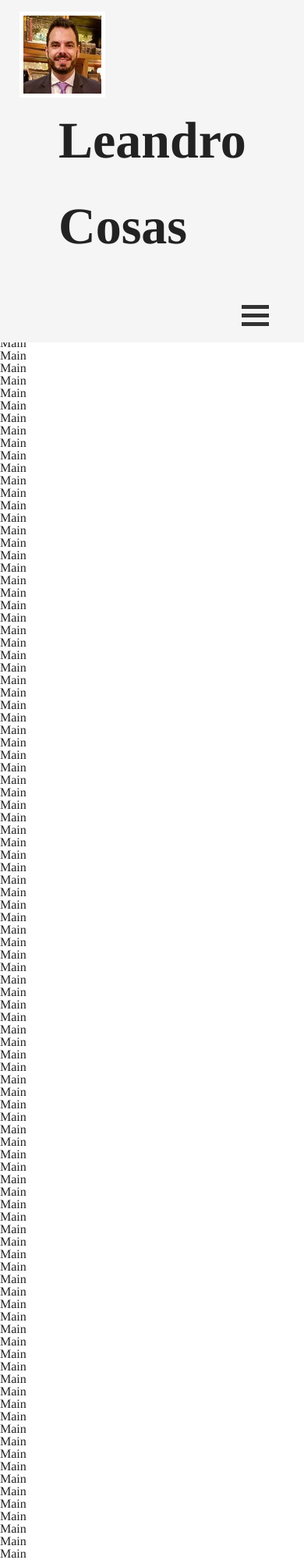
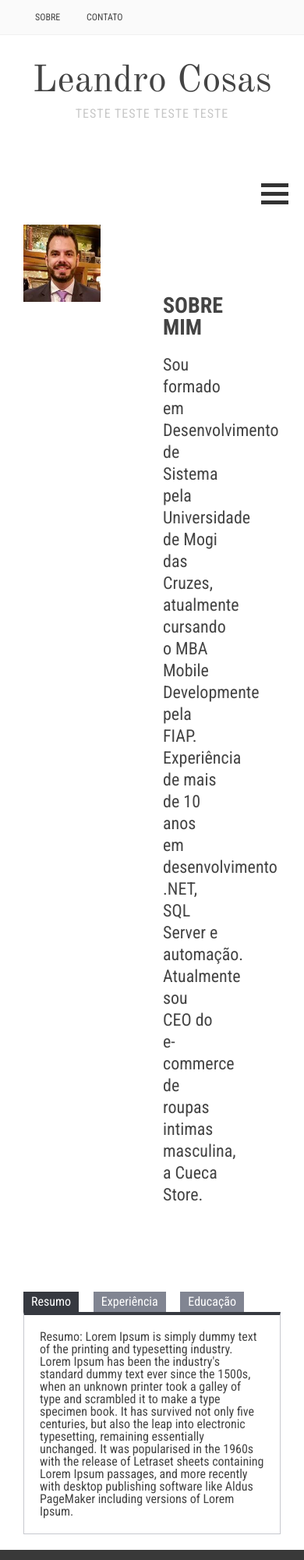
Before and after one commit to lecosas/portifolio, a plain HTML site: page index.html in a window 390 px wide. Shown: the top 2000 px of the page at 78% size. Drawn offline with nearby package versions, Linux system fonts and the light colour scheme.

Commit message:
Tabs, novo menu e novo header.

```diff
--- a/index.html
+++ b/index.html
@@ -1,19 +1,36 @@
-<html>
+<html lang="pt-br">
 
 <head>
     <meta charset="utf-8" />
     <meta name="viewport" content="width=device-width, initial-scale=1">
+    <link href="https://fonts.googleapis.com/css?family=Old+Standard+TT:400,700|Roboto+Condensed:400,700&display=swap" rel="stylesheet">
     <link href="./style.css" rel="stylesheet" />
-    <title>Portifolio</title>
+    <title>Leandro Cosas</title>
 </head>
 
 <body onload="load();">
     <header class="header" role="header">
-        <img class="header__logo" src="./assets/images/lecosas.jpg" alt="Foto Leandro Cosas">
-        <h1 class="header__name">Leandro Cosas</h1>
+        <nav class="header__menu__top" role="navigation">
+            <div class="inner">
+                <a class="header__menu__top__link" href="#">Sobre</a>
+                <a class="header__menu__top__link" href="#">Contato</a>
+            </div>
+        </nav>
+        <section class="header__main">
+            <div class="inner">
+                <h1 class="header__name">Leandro Cosas</h1>
+                <p class="header__name__slogan">Teste teste teste teste</p>
+            </div>
+        </section>
         <nav class="header__menu">
-            <a class="header__menu__link" href="#">Sobre</a>
-            <a class="header__menu__link" href="#">Contato</a>
+            <div class="inner">
+                <a class="header__menu__link" href="#">Home</a>
+                <a class="header__menu__link" href="#">Mobile</a>
+                <a class="header__menu__link" href="#">Web</a>
+                <a class="header__menu__link" href="#">Empreendedorismo</a>
+                <a class="header__menu__link" href="#">E-commerce</a>
+                <a class="header__menu__link" href="#">Desenv. Pessoal</a>
+            </div>
         </nav>
         <div class="menu-hamburguer">
             <div class="bar1"></div>
@@ -26,149 +43,34 @@
         </nav>
     </header>
     <main class="main" role="main">
-        <p>Main</p>
-        <p>Main</p>
-        <p>Main</p>
-        <p>Main</p>
-        <p>Main</p>
-        <p>Main</p>
-        <p>Main</p>
-        <p>Main</p>
-        <p>Main</p>
-        <p>Main</p>
-        <p>Main</p>
-        <p>Main</p>
-        <p>Main</p>
-        <p>Main</p>
-        <p>Main</p>
-        <p>Main</p>
-        <p>Main</p>
-        <p>Main</p>
-        <p>Main</p>
-        <p>Main</p>
-        <p>Main</p>
-        <p>Main</p>
-        <p>Main</p>
-        <p>Main</p>
-        <p>Main</p>
-        <p>Main</p>
-        <p>Main</p>
-        <p>Main</p>
-        <p>Main</p>
-        <p>Main</p>
-        <p>Main</p>
-        <p>Main</p>
-        <p>Main</p>
-        <p>Main</p>
-        <p>Main</p>
-        <p>Main</p>
-        <p>Main</p>
-        <p>Main</p>
-        <p>Main</p>
-        <p>Main</p>
-        <p>Main</p>
-        <p>Main</p>
-        <p>Main</p>
-        <p>Main</p>
-        <p>Main</p>
-        <p>Main</p>
-        <p>Main</p>
-        <p>Main</p>
-        <p>Main</p>
-        <p>Main</p>
-        <p>Main</p>
-        <p>Main</p>
-        <p>Main</p>
-        <p>Main</p>
-        <p>Main</p>
-        <p>Main</p>
-        <p>Main</p>
-        <p>Main</p>
-        <p>Main</p>
-        <p>Main</p>
-        <p>Main</p>
-        <p>Main</p>
-        <p>Main</p>
-        <p>Main</p>
-        <p>Main</p>
-        <p>Main</p>
-        <p>Main</p>
-        <p>Main</p>
-        <p>Main</p>
-        <p>Main</p>
-        <p>Main</p>
-        <p>Main</p>
-        <p>Main</p>
-        <p>Main</p>
-        <p>Main</p>
-        <p>Main</p>
-        <p>Main</p>
-        <p>Main</p>
-        <p>Main</p>
-        <p>Main</p>
-        <p>Main</p>
-        <p>Main</p>
-        <p>Main</p>
-        <p>Main</p>
-        <p>Main</p>
-        <p>Main</p>
-        <p>Main</p>
-        <p>Main</p>
-        <p>Main</p>
-        <p>Main</p>
-        <p>Main</p>
-        <p>Main</p>
-        <p>Main</p>
-        <p>Main</p>
-        <p>Main</p>
-        <p>Main</p>
-        <p>Main</p>
-        <p>Main</p>
-        <p>Main</p>
-        <p>Main</p>
-        <p>Main</p>
-        <p>Main</p>
-        <p>Main</p>
-        <p>Main</p>
-        <p>Main</p>
-        <p>Main</p>
-        <p>Main</p>
-        <p>Main</p>
-        <p>Main</p>
-        <p>Main</p>
-        <p>Main</p>
-        <p>Main</p>
-        <p>Main</p>
-        <p>Main</p>
-        <p>Main</p>
-        <p>Main</p>
-        <p>Main</p>
-        <p>Main</p>
-        <p>Main</p>
-        <p>Main</p>
-        <p>Main</p>
-        <p>Main</p>
-        <p>Main</p>
-        <p>Main</p>
-        <p>Main</p>
-        <p>Main</p>
-        <p>Main</p>
-        <p>Main</p>
-        <p>Main</p>
-        <p>Main</p>
-        <p>Main</p>
-        <p>Main</p>
-        <p>Main</p>
-        <p>Main</p>
-        <p>Main</p>
-        <p>Main</p>
-        <p>Main</p>
-        <p>Main</p>
-        <p>Main</p>
-        <p>Main</p>
-        <p>Main</p>
-        <p>Main</p>
-    </main>
+        <div class="inner">
+            <section class="main__photo">
+                <img class="main__photo__avatar" src="./assets/images/lecosas.jpg" alt="Foto Leandro Cosas">
+            </section>
+            <section class="main__about">
+                <h2>Sobre mim</h2>
+                <p>Sou formado em Desenvolvimento de Sistema pela Universidade de Mogi das Cruzes, atualmente cursando o MBA Mobile Developmente pela FIAP.
+                Experiência de mais de 10 anos em desenvolvimento .NET, SQL Server e automação. Atualmente sou CEO do e-commerce de roupas intimas masculina, a Cueca Store.</p>
+            </section>
+            <div class="clear"></div>
+            <section class="main__tabs">
+                <a id="btn_tab1" class="main__tabs__button active" href="#">Resumo</a>
+                <a id="btn_tab2" class="main__tabs__button" href="#">Experiência</a>
+                <a id="btn_tab3" class="main__tabs__button" href="#">Educação</a>
+                <section id="tab_tab1" class="main__tabs__tab active">
+                    <p><strong>Resumo: </strong> Lorem Ipsum is simply dummy text of the printing and typesetting industry. Lorem Ipsum has been the industry's standard dummy text ever since the 1500s, when an unknown printer took a galley of type and scrambled it to make a type specimen book. It has survived not only five centuries, but also the leap into electronic typesetting, remaining essentially unchanged. It was popularised in the 1960s with the release of Letraset sheets containing Lorem Ipsum passages, and more recently with desktop publishing software like Aldus PageMaker including versions of Lorem Ipsum.</p>
+                </section>
+                <section id="tab_tab2" class="main__tabs__tab">
+                    <p><strong>Experiência: </strong>Lorem Ipsum is simply dummy text of the printing and typesetting industry. Lorem Ipsum has been the industry's standard dummy text ever since the 1500s, when an unknown printer took a galley of type and scrambled it to make a type specimen book. It has survived not only five centuries, but also the leap into electronic typesetting, remaining essentially unchanged. It was popularised in the 1960s with the release of Letraset sheets containing Lorem Ipsum passages, and more recently with desktop publishing software like Aldus PageMaker including versions of Lorem Ipsum.</p>
+                </section>
+                <section id="tab_tab3" class="main__tabs__tab">
+                    <p><strong>Educação:</strong> Lorem Ipsum is simply dummy text of the printing and typesetting industry. Lorem Ipsum has been the industry's standard dummy text ever since the 1500s, when an unknown printer took a galley of type and scrambled it to make a type specimen book. It has survived not only five centuries, but also the leap into electronic typesetting, remaining essentially unchanged. It was popularised in the 1960s with the release of Letraset sheets containing Lorem Ipsum passages, and more recently with desktop publishing software like Aldus PageMaker including versions of Lorem Ipsum.</p>
+                </section>
+
+            </section>
+
+        </main>
+    </div>
     <footer class="footer" role="footer">
         <nav class="footer__menu">
             <ul class="footer__menu__lista">
@@ -205,6 +107,7 @@
     <script src="./js/load.js"></script>
     <script src="./js/backtotop.js"></script>
     <script src="./js/menuhamburguer.js"></script>
+    <script src="./js/tab.js"></script>
 
 </body>
 
--- a/js/MenuHamburguer.js
+++ b/js/MenuHamburguer.js
@@ -1,13 +1,10 @@
 class MenuHamburguer {
     constructor () {
         this.element = document.querySelector('.header .menu-hamburguer');
-        //console.log(this.element);
         this.element.addEventListener(
             'click', function(){
-                //console.log('aqui');
                 this.classList.toggle("change");
                 document.querySelector('.header .header__menu-hambuguer').classList.toggle("opacity0");
-                //console.log('aqui');
               });
     }
 
--- a/js/load.js
+++ b/js/load.js
@@ -1,4 +1,5 @@
 const load = () => {
     const backToTop = new BackToTop();
     const menuHamburguer = new MenuHamburguer();
+    const tab = new Tab();
 }
--- a/style.css
+++ b/style.css
@@ -1,19 +1,51 @@
 @import './styles/reset.css';
 @import './styles/header.css';
+@import './styles/main.css';
 @import './styles/footer.css';
 
 body {
-    font-family: Times, 'Times New Roman', serif;
+    font-family: 'Roboto Condensed', sans-serif;
+    color: #444;
 }
-.main {
-    clear: both;
-    /* background-color: brown; */
+
+a {
+    color: #444;
+    text-decoration: none;
+}
+
+a:hover, a:focus {
+    color: #818592;
+
+}
+
+h1, h2, h3, h4, h5, h6 {
+
+}
+
+h2 {
+    font-size: 28px;
+    font-weight: 600;
+    padding: 20px 0;
+    text-transform: uppercase;
+}
+
+p {
+
+}
+.inner {
+    max-width: 1200px;
+    margin: 0 auto;
+    padding:0 30px;
 }
 
 .nodisplay {
      display: none;
 }
 
+.clear {
+    clear: both;
+}
+
 .opacity0 {
     opacity: 0;
 }
--- a/styles/header.css
+++ b/styles/header.css
@@ -1,29 +1,43 @@
 .header {
-    background-color: #f5f5f5;
-    padding: 15px 25px;
-    position: fixed;
-    width: calc(100% - 50px);
+
 }
 
-.header .header__logo {
-    border: 5px #fff solid;
-    width: 100px;
-    height: 100px;
+.header .header__main {
+    margin: 35px 0;
+}
+.header .header__menu__top {
+    border-bottom: 1px solid #f0f0f0;
+    background: #fafafa;
+    text-transform: uppercase;
+    padding: 6px 0;
+}
+
+.header .header__menu__top__link {
+    font-size: 12px;
+    padding: 10px 15px;
     display: inline-block;
-    vertical-align: top;
 }
 
 .header .header__name {
-    font-size: 66px;
-    font-weight: 600;
-    display: inline-block;
-    margin-left: 50px;
-    line-height: 110px;
+    font-size: 48px;
+    text-align: center;
+    margin: 0 0 10px;
+    font-family: 'Old Standard TT', serif;
+}
+
+.header .header__name__slogan {
+    font-size: 16px;
+    text-transform: uppercase;
+    letter-spacing: 1px;
+    color: #c7c7c7;
+    text-align: center;
 }
 
 .header .header__menu {
-    float: right;
-    line-height: 110px;
+    border-top: 1px solid #f0f0f0;
+    border-bottom: 1px solid #f0f0f0;
+    text-align: center;
+    padding: 10px 0;
 }
 
 @media screen
@@ -110,12 +124,8 @@
 
 
 .header .header__menu__link {
-    color: #000;
-    font-size: 30px;
-    text-decoration: none;
-    margin-left: 20px;
+    display: inline-block;
+    padding: 10px 15px;
+    text-transform: uppercase;
+    font-size: 18px;
 }
-
-.header .header__menu__link:hover {
-    border-bottom: 1px #000 solid;
-}
--- /dev/null
+++ b/styles/main.css
@@ -0,0 +1,52 @@
+.main {
+    clear: both;
+}
+.main .main__photo {
+    width: 30%;
+    float: left;
+    background-color: #555;
+    margin-top: 20px;
+}
+
+.main .main__about {
+    float: right;
+    margin-top: 20px;
+    padding: 80px;
+    width: calc(70% - 160px);
+    margin: 10px auto
+}
+
+.main .main__about p {
+    font-size: 22px;
+    line-height: 28px;
+}
+
+.main .main__photo__avatar {
+    width: 100%;
+}
+
+.main .main__tabs {
+    padding: 20px 0;
+}
+.main .main__tabs .main__tabs__button {
+    background-color: #818592;
+    color: #fff;
+    padding: 5px 10px;
+    display: inline-block;
+    margin-right: 15px;
+}
+
+.main .main__tabs .main__tabs__button.active {
+    background-color: #363940;
+}
+
+.main .main__tabs__tab {
+    display: none;
+    border: 1px solid #c7c9cf;
+    padding: 20px;
+}
+
+.main .main__tabs__tab.active {
+    display: block;
+    border-top: 4px #363940 solid;
+}
```
Also changed, not shown: js/Tab.js (added, +31 -0 lines), 1 other file.
